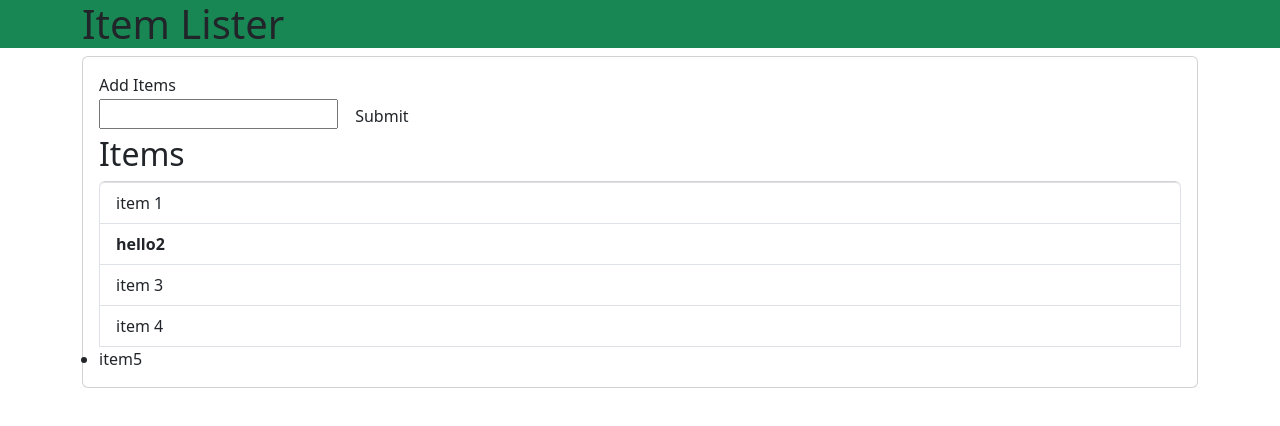
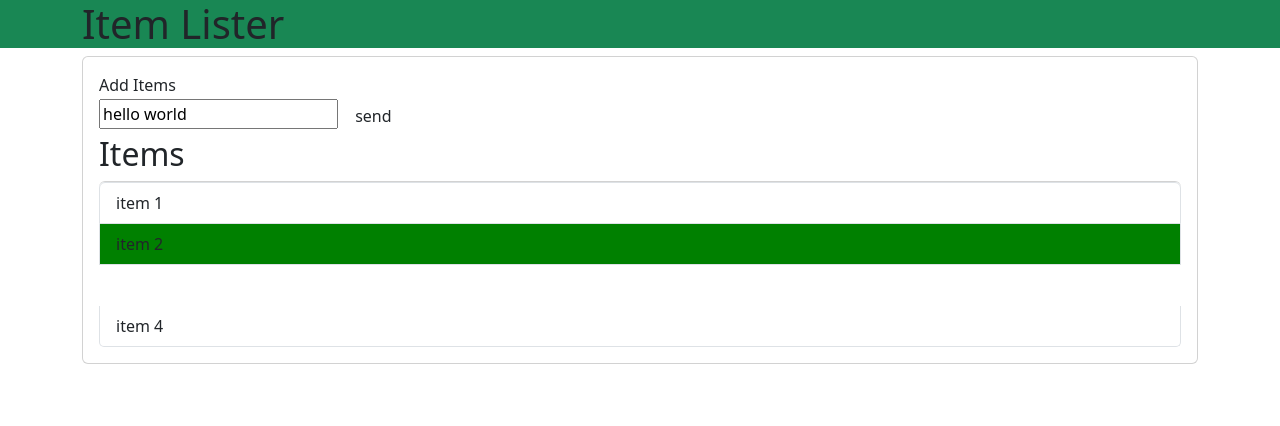
Before and after one commit to sheetalwr23/dom_assign3, a plain HTML site: page index.html in a window 1280 px wide. Drawn offline with nearby package versions, Linux system fonts and the light colour scheme.

Commit message:
querry selector assignment 6 is done

```diff
--- a/dom.js
+++ b/dom.js
@@ -1,5 +1,33 @@
-//~~~~~~~~~~~getElementByTagName
-var li = document.getElementsByTagName("li");
-console.log(li[1]);
-li[1].textContent = "hello2";
-li[1].style.fontWeight = "bold";
+//~~~~~~querrySelector
+var input = document.querySelector("input");
+// console.log(input);
+input.value = "hello world";
+
+var submit = document.querySelector('input[type="submit"]');
+submit.value = "send";
+// submit.style.backgroundColor = "pink";
+//~~~~~~~child member
+// var lastItem = document.querySelector(".list-group-item:last-child");
+// lastItem.style.color = "blue";
+
+//~~~~Css pseudo selectors
+// var secondItem = document.querySelector(".list-group-item:nth-child(1)");
+// secondItem.style.backgroundColor = "skyblue";
+
+//~~~~~~~~~~assignment 30 to 37min
+var li = document.getElementsByClassName("list-group-item");
+li[1].style.backgroundColor = "green";
+li[2].style.visibility = "hidden";
+
+//~~~~~~~~querrySelectorAll
+//~~~~assignmnet 37 to end
+// var titles = document.querySelectorAll(".title");
+// titles[0].innerText = "my items";
+
+// var odd = document.querySelectorAll("li:nth-child(odd)");
+// var even = document.querySelectorAll("li:nth-child(even)");
+
+// for (let i = 0; i < odd.length; i++) {
+//   odd[i].style.backgroundColor = "green";
+//   even[i].style.backgroundColor = "blue";
+// }
--- a/index.html
+++ b/index.html
@@ -36,7 +36,6 @@
           <li class="list-group-item">item 2</li>
           <li class="list-group-item">item 3</li>
           <li class="list-group-item">item 4</li>
-          <li>item5</li>
         </ul>
       </div>
       <!-- main -- card -- card-body -->
```
